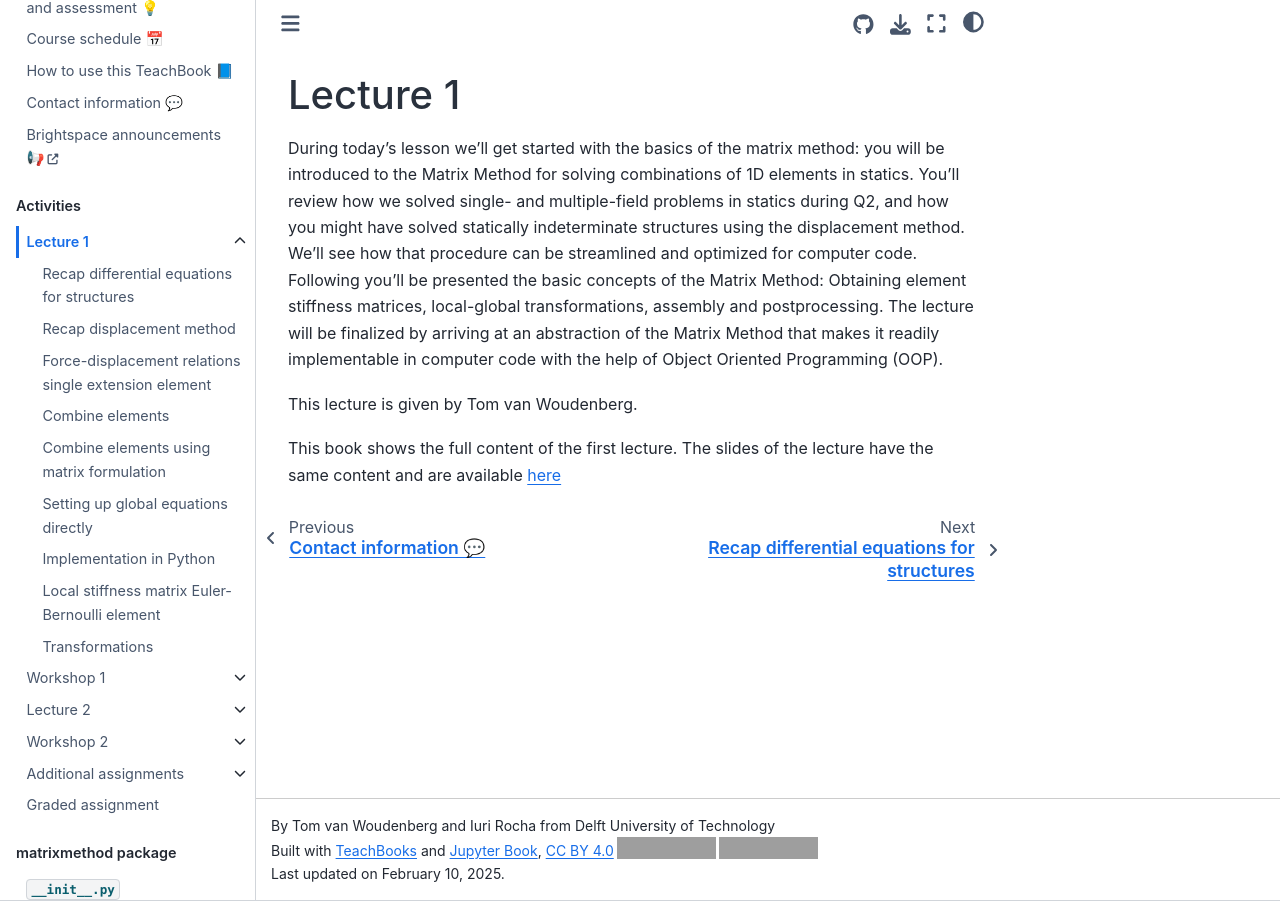
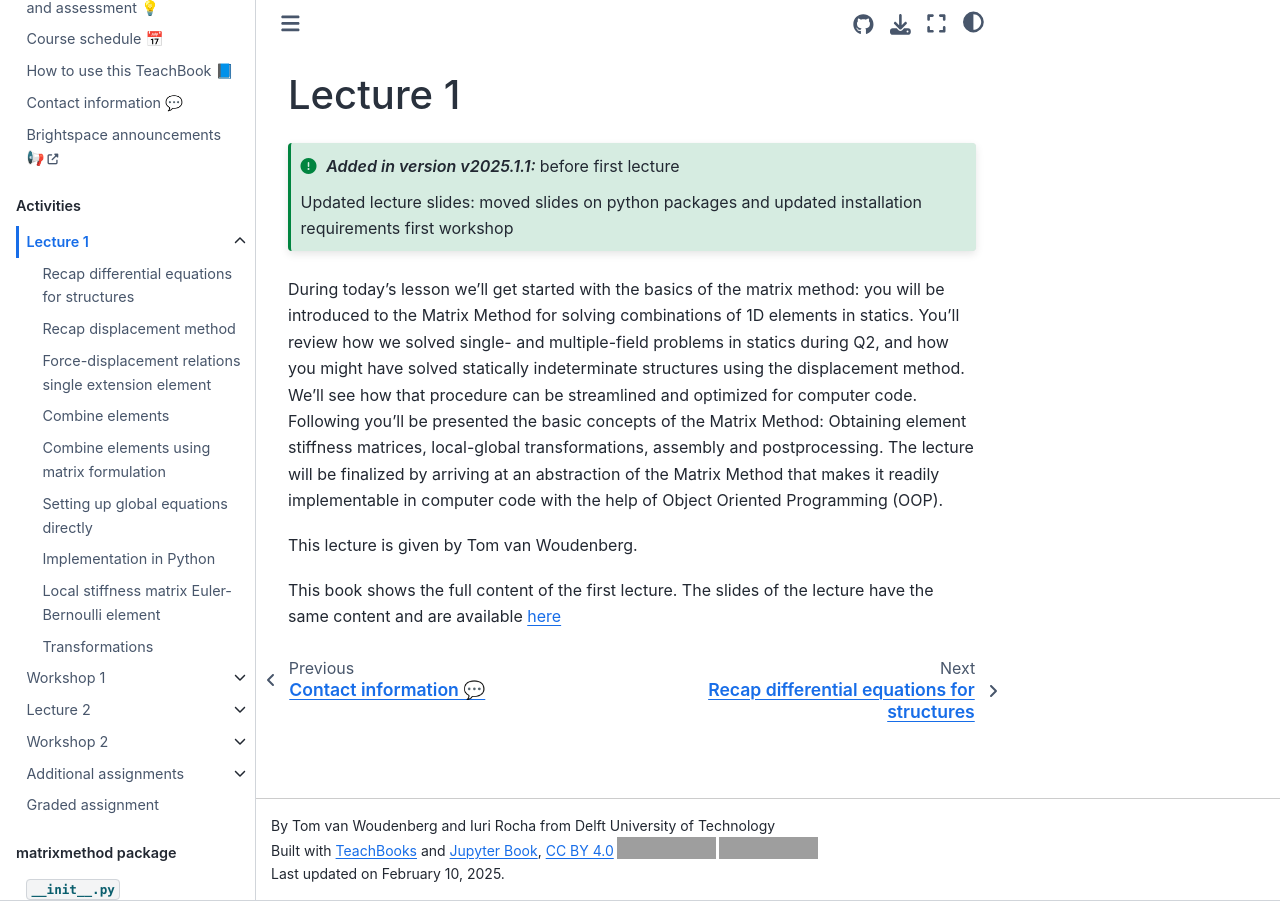
Before and after one commit to sophietenhoor/book, a Jupyter Book: the page built from book/lecture1.md, in a window 1280 px wide. Built offline with Jupyter Book 1.0.4 settings and Sphinx 7.4.7 and the Sphinx Book theme 1.1.4, drawn with Linux system fonts in a browser that asks for light colours; comment, search, counter and statistics services are not loaded; grey boxes are pictures that could not be loaded.

Commit message:
Updated lecture sldies

```diff
--- a/book/lecture1.md
+++ b/book/lecture1.md
@@ -1,4 +1,8 @@
 # Lecture 1
+
+::::::{versionadded} v2025.1.1 before first lecture
+Updated lecture slides: moved slides on python packages and updated installation requirements first workshop
+::::::
 
 During today's lesson we'll get started with the basics of the matrix method: you will be introduced to the Matrix Method for solving combinations of 1D elements in statics. You'll review how we solved single- and multiple-field problems in statics during Q2, and how you might have solved statically indeterminate structures using the displacement method. We'll see how that procedure can be streamlined and optimized for computer code. Following you'll be presented the basic concepts of the Matrix Method: Obtaining element stiffness matrices, local-global transformations, assembly and postprocessing. The lecture will be finalized by arriving at an abstraction of the Matrix Method that makes it readily implementable in computer code with the help of Object Oriented Programming (OOP).
 
```
Also changed, not shown: 1 other file.
